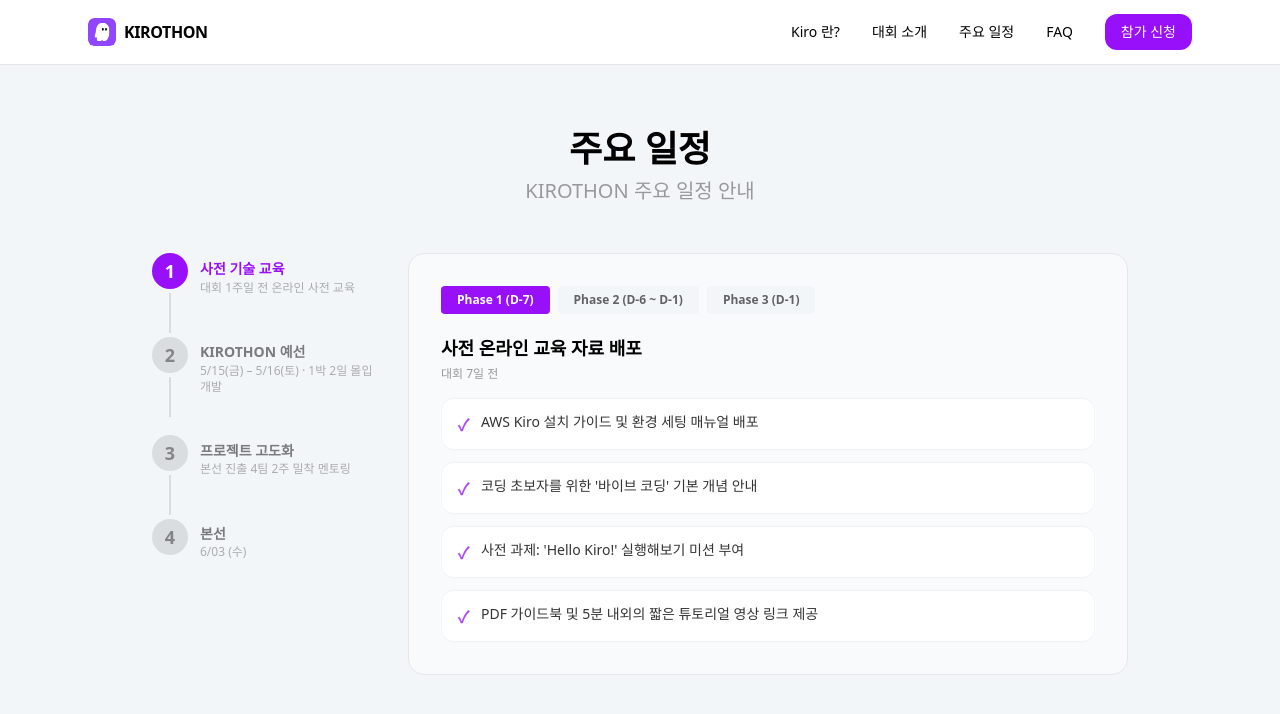
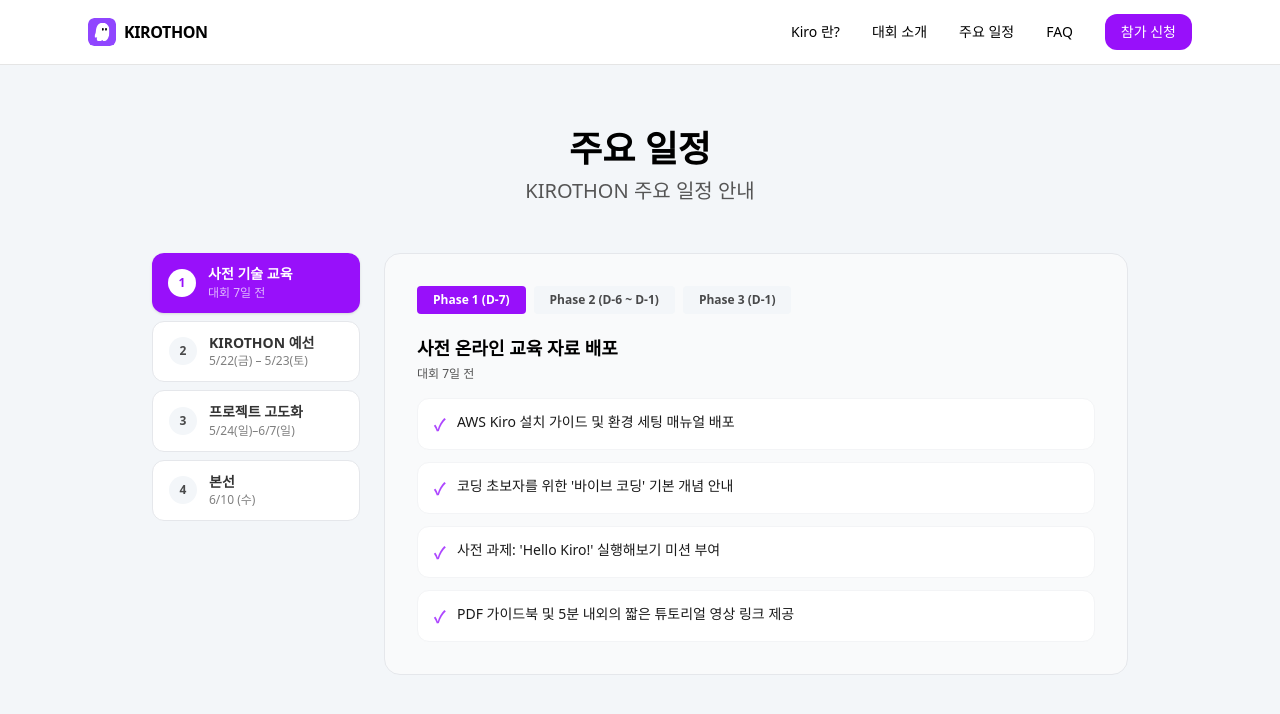
Before and after one commit to pobiq/kiro_sample, a Next.js app: page /schedule in a window 1280 px wide. Shown: the top 714 px of the page. Built offline with nearby package versions, Linux system fonts and the light colour scheme.

Commit message:
1차 피드백 완료

```diff
--- a/app/(pages)/schedule/page.tsx
+++ b/app/(pages)/schedule/page.tsx
@@ -1,10 +1,10 @@
 "use client";
 
-import { useState } from "react";
+import React, { useState } from "react";
 import Header from "../../components/Header";
 
 type TimelineItem = { time: string; session: string; desc: string };
-type BulletItem = { icon: string; session: string; desc: string };
+type BulletItem = { icon: React.ReactNode; session: string; desc: string };
 type PhaseItem = { badge: string; title: string; sub: string; items: string[] };
 type Section =
   | { type: "phases"; num: string; badge: string; title: string; sub: string; phases: PhaseItem[] }
@@ -16,7 +16,7 @@
   {
     type: "phases",
     num: "1",
-    badge: "사전교육",
+    badge: "대회 7일 전",
     title: "사전 기술 교육",
     sub: "대회 1주일 전 온라인 사전 교육",
     phases: [
@@ -58,14 +58,14 @@
   {
     type: "timeline",
     num: "2",
-    badge: "예선",
+    badge: "5/22(금) – 5/23(토)",
     title: "KIROTHON 예선",
-    sub: "5/15(금) – 5/16(토) · 1박 2일 몰입 개발",
+    sub: "5/22(금) – 5/23(토) · 1박 2일 몰입 개발",
     days: [
       {
         badge: "DAY 1",
         title: "예선 1일차",
-        sub: "5/15 (금) · 기획 및 AI 협업 개발",
+        sub: "5/22 (금) · 기획 및 AI 협업 개발",
         items: [
           { time: "10:00–10:30", session: "Check-in & Setup", desc: "참가자 등록 및 AWS Kiro IDE 설치/환경 세팅 확인" },
           { time: "10:30–12:30", session: "KIRO Master Class", desc: "[특강] KIRO로 30분 만에 MVP 뽑아내기 실습" },
@@ -78,7 +78,7 @@
       {
         badge: "DAY 2",
         title: "예선 2일차",
-        sub: "5/16 (토) · 자동화 배포 및 Kiro Demo Show",
+        sub: "5/23 (토) · 자동화 배포 및 Kiro Demo Show",
         items: [
           { time: "09:00–13:00", session: "Debugging & Deployment", desc: "KIRO Hooks 자동 테스트 및 오류 수정, 최종 배포" },
           { time: "13:00–16:00", session: "발표 준비 (중식 포함)", desc: "최종 시연 점검 및 데모 피치 자료 준비" },
@@ -91,21 +91,42 @@
   {
     type: "bullet",
     num: "3",
-    badge: "5/17–31",
+    badge: "5/24(일)–6/7(일)",
     title: "프로젝트 고도화",
-    sub: "본선 진출 4팀 2주 밀착 멘토링",
+    sub: "5/24(일) - 6/7(일)",
     items: [
-      { icon: "🤖", session: "AI 활용 비법 전수", desc: "AI에게 더 정확한 답변을 끌어내는 방법을 프롬프트 엔지니어가 원격 지도" },
-      { icon: "🎨", session: "서비스 퀄리티 향상", desc: "부족했던 화면(UI)을 다듬고 핵심 기능 추가 구현" },
-      { icon: "📄", session: "실전 스펙 완성", desc: "이력서(포트폴리오)에 바로 쓸 수 있는 완벽한 서비스로 발전" },
+      {
+        icon: (
+          <svg xmlns="http://www.w3.org/2000/svg" width="20" height="20" viewBox="0 0 24 24" fill="none" stroke="#a855f7" strokeWidth="1.8" strokeLinecap="round" strokeLinejoin="round">
+            <rect x="3" y="3" width="18" height="18" rx="2"/><path d="M9 9h6M9 12h6M9 15h4"/>
+          </svg>
+        ),
+        session: "AI 활용 비법 전수", desc: "AI에게 더 정확한 답변을 끌어내는 방법을 프롬프트 엔지니어가 원격 지도"
+      },
+      {
+        icon: (
+          <svg xmlns="http://www.w3.org/2000/svg" width="20" height="20" viewBox="0 0 24 24" fill="none" stroke="#a855f7" strokeWidth="1.8" strokeLinecap="round" strokeLinejoin="round">
+            <circle cx="12" cy="12" r="10"/><path d="M8 14s1.5 2 4 2 4-2 4-2"/><line x1="9" y1="9" x2="9.01" y2="9"/><line x1="15" y1="9" x2="15.01" y2="9"/>
+          </svg>
+        ),
+        session: "서비스 퀄리티 향상", desc: "부족했던 화면(UI)을 다듬고 핵심 기능 추가 구현"
+      },
+      {
+        icon: (
+          <svg xmlns="http://www.w3.org/2000/svg" width="20" height="20" viewBox="0 0 24 24" fill="none" stroke="#a855f7" strokeWidth="1.8" strokeLinecap="round" strokeLinejoin="round">
+            <path d="M14 2H6a2 2 0 0 0-2 2v16a2 2 0 0 0 2 2h12a2 2 0 0 0 2-2V8z"/><polyline points="14 2 14 8 20 8"/><line x1="16" y1="13" x2="8" y2="13"/><line x1="16" y1="17" x2="8" y2="17"/>
+          </svg>
+        ),
+        session: "실전 스펙 완성", desc: "이력서(포트폴리오)에 바로 쓸 수 있는 완벽한 서비스로 발전"
+      },
     ],
   },
   {
     type: "timeline-single",
     num: "4",
-    badge: "본선",
+    badge: "6/10 (수)",
     title: "본선",
-    sub: "6/03 (수)",
+    sub: "6/10 (수)",
     items: [
       { time: "13:30–14:00", session: "행사장 집결", desc: "본선 발표 자료/화면 최종 점검" },
       { time: "14:00–15:00", session: "팀별 최종 발표", desc: "10분 발표 + 5분 심사위원 질문" },
@@ -134,39 +155,35 @@
 
       <div className="max-w-5xl mx-auto px-6 py-16">
         <h1 className="flex justify-center text-4xl font-extrabold text-black mb-2">주요 일정</h1>
-        <p className="flex justify-center text-[#999] text-xl mb-12">KIROTHON 주요 일정 안내</p>
+        <p className="flex justify-center text-[#555] text-xl mb-12">KIROTHON 주요 일정 안내</p>
 
-        <div className="flex gap-8 items-start">
+        <div className="flex gap-6 items-start">
           {/* 왼쪽: 일정 목록 */}
-          <div className="flex flex-col gap-0 w-56 shrink-0">
+          <div className="flex flex-col gap-2 w-52 shrink-0">
             {sections.map((s, i) => (
-              <div key={s.title} className="flex gap-3">
-                <div className="flex flex-col items-center">
               <button
+                key={s.title}
                 onClick={() => { setSelected(i); setSelectedPhase(0); setSelectedDay(0); }}
-                    className={`w-9 h-9 rounded-full text-lg font-extrabold shrink-0 flex items-center justify-center leading-none transition-colors ${
+                className={`flex items-center gap-3 w-full text-left px-4 py-3 rounded-xl transition-all duration-150 ${
                   selected === i
-                        ? "bg-purple-600 text-white"
-                        : "bg-black/10 text-black/40 hover:bg-black/15"
+                    ? "bg-purple-600 shadow-sm"
+                    : "bg-white border border-gray-200 hover:border-purple-300 hover:bg-purple-50"
                 }`}
               >
+                <span className={`w-7 h-7 rounded-full flex items-center justify-center text-xs font-extrabold shrink-0 ${
+                  selected === i
+                    ? "bg-white text-purple-600"
+                    : "bg-[#F3F6F9] text-black/70"
+                }`}>
                   {s.num}
-                  </button>
-                  {i < sections.length - 1 && (
-                    <div className="w-0.5 h-10 bg-black/10 my-1" />
-                  )}
-                </div>
-
-                <button
-                  onClick={() => { setSelected(i); setSelectedPhase(0); setSelectedDay(0); }}
-                  className="text-left pt-1.5 pb-10"
-                >
-                  <p className={`font-bold text-sm leading-tight transition-colors ${selected === i ? "text-purple-600" : "text-black/50 hover:text-black/80"}`}>
+                </span>
+                <div>
+                  <p className={`font-bold text-sm leading-tight ${selected === i ? "text-white" : "text-black/80"}`}>
                     {s.title}
                   </p>
-                  <p className="text-xs text-black/30 mt-0.5">{s.sub}</p>
+                  <p className={`text-xs mt-0.5 ${selected === i ? "text-white/70" : "text-black/50"}`}>{s.badge}</p>
+                </div>
               </button>
-              </div>
             ))}
           </div>
 
@@ -183,7 +200,7 @@
                       className={`px-4 py-1.5 rounded text-xs font-bold transition-colors ${
                         selectedPhase === i
                           ? "bg-purple-600 text-white"
-                          : "bg-[#F3F6F9] text-black/60 hover:bg-[#e4eaf0]"
+                          : "bg-[#F3F6F9] text-black/70 hover:bg-[#e4eaf0]"
                       }`}
                     >
                       {p.badge}
@@ -192,12 +209,12 @@
                 </div>
                 <div>
                   <h3 className="text-lg font-bold text-black mb-1">{section.phases[selectedPhase].title}</h3>
-                  <p className="text-xs text-[#999] mb-4">{section.phases[selectedPhase].sub}</p>
+                  <p className="text-xs text-[#555] mb-4">{section.phases[selectedPhase].sub}</p>
                   <div className="space-y-3">
                     {section.phases[selectedPhase].items.map((item, i) => (
                       <div key={i} className="flex gap-3 items-start bg-white rounded-xl px-4 py-3 border border-gray-100">
                         <span className="text-purple-500 font-bold shrink-0 mt-0.5">✓</span>
-                        <p className="text-sm text-black/80 leading-relaxed">{item}</p>
+                        <p className="text-sm text-black/90 leading-relaxed">{item}</p>
                       </div>
                     ))}
                   </div>
@@ -216,7 +233,7 @@
                       className={`px-4 py-1.5 rounded text-xs font-bold transition-colors ${
                         selectedDay === i
                           ? "bg-purple-600 text-white"
-                          : "bg-[#F3F6F9] text-black/60 hover:bg-[#e4eaf0]"
+                          : "bg-[#F3F6F9] text-black/70 hover:bg-[#e4eaf0]"
                       }`}
                     >
                       {d.badge}
@@ -225,7 +242,7 @@
                 </div>
                 <div>
                   <h3 className="text-lg font-bold text-black mb-1">{section.days[selectedDay].title}</h3>
-                  <p className="text-xs text-[#999] mb-4">{section.days[selectedDay].sub}</p>
+                  <p className="text-xs text-[#555] mb-4">{section.days[selectedDay].sub}</p>
                   <div className="space-y-3">
                     {section.days[selectedDay].items.map((item, i) => (
                       <div key={i} className="flex gap-4 items-start bg-white rounded-xl px-4 py-3 border border-gray-100">
@@ -234,7 +251,7 @@
                         </span>
                         <div>
                           <span className="text-sm font-semibold text-black">{item.session}</span>
-                          <p className="text-sm text-[#999] leading-relaxed mt-0.5">{item.desc}</p>
+                          <p className="text-sm text-[#555] leading-relaxed mt-0.5">{item.desc}</p>
                         </div>
                       </div>
                     ))}
@@ -245,21 +262,32 @@
 
             {/* 불릿 타입 */}
             {section.type === "bullet" && (
+              <div>
+                <div className="mb-5">
+                  <h2 className="text-2xl font-extrabold text-black mb-1">{section.title}</h2>
+                  <p className="text-sm text-[#555]">{section.sub}</p>
+                </div>
                 <div className="space-y-3">
                   {(section.items as BulletItem[]).map((item, i) => (
                     <div key={i} className="flex gap-4 items-start bg-white rounded-xl px-4 py-3 border border-gray-100">
                       <span className="text-xl shrink-0">{item.icon}</span>
                       <div>
                         <span className="text-sm font-semibold text-black">{item.session}</span>
-                      <p className="text-sm text-[#999] leading-relaxed mt-0.5">{item.desc}</p>
+                        <p className="text-sm text-[#555] leading-relaxed mt-0.5">{item.desc}</p>
                       </div>
                     </div>
                   ))}
+                </div>
               </div>
             )}
 
             {/* 본선 타임라인 */}
             {section.type === "timeline-single" && (
+              <div>
+                <div className="mb-5">
+                  <h2 className="text-2xl font-extrabold text-black mb-1">{section.title}</h2>
+                  <p className="text-sm text-[#555]">{section.sub}</p>
+                </div>
                 <div className="space-y-3">
                   {(section.items as TimelineItem[]).map((item, i) => (
                     <div key={i} className="flex gap-4 items-start bg-white rounded-xl px-4 py-3 border border-gray-100">
@@ -268,20 +296,21 @@
                       </span>
                       <div>
                         <span className="text-sm font-semibold text-black">{item.session}</span>
-                      <p className="text-sm text-[#999] leading-relaxed mt-0.5">{item.desc}</p>
+                        <p className="text-sm text-[#555] leading-relaxed mt-0.5">{item.desc}</p>
                       </div>
                     </div>
                   ))}
+                </div>
                 <div className="mt-8">
                   <p className="text-black font-bold text-sm mb-3">심사기준</p>
                   <div className="grid grid-cols-2 gap-3">
                     {judgingCards.map((card) => (
                       <div key={card.title} className={`rounded-xl p-4 border-l-4 ${card.borderColor} ${card.bgColor}`}>
                         <div className="flex items-center gap-2 mb-1">
-                          <span className={`text-lg font-extrabold `}>{card.pct}</span>
-                          <span className={`text-sm font-bold `}>{card.title}</span>
+                          <span className="text-lg font-extrabold">{card.pct}</span>
+                          <span className="text-sm font-bold">{card.title}</span>
                         </div>
-                        <p className={`text-xs leading-relaxed text-[#999]`}>{card.desc}</p>
+                        <p className="text-xs leading-relaxed text-[#555]">{card.desc}</p>
                       </div>
                     ))}
                   </div>
--- a/app/components/Award.tsx
+++ b/app/components/Award.tsx
@@ -7,11 +7,11 @@
 
 export default function Award() {
   return (
-    <section id="prizes" className="bg-white text-black py-24">
-      <div className="max-w-4xl mx-auto px-6 text-center">
+    <section id="prizes" className="bg-white text-black py-20">
+      <div className="max-w-5xl mx-auto px-6 text-center">
         <p className="text-4xl font-bold text-black mb-3">총 상금 260만원</p>
         <p className="text-black text-xl mb-2">대회 종료 후 본선 진출 4팀 상금 지급</p>
-        <p className="text-[#999] text-xl mb-14">대상 + 최우수상 최종 2팀 — 일본 도쿄 글로벌 IT 견학 (3박 4일) 전액 지원</p>
+        <p className="text-[#777A83] text-xl mb-12">대상 + 최우수상 최종 2팀 — 일본 도쿄 글로벌 IT 견학 (3박 4일) 전액 지원</p>
 
         <div className="grid grid-cols-2 md:grid-cols-4 gap-5">
           {prizes.map((prize) => (
--- a/app/components/FAQ.tsx
+++ b/app/components/FAQ.tsx
@@ -21,7 +21,7 @@
 
   return (
     <section id="faq" className="bg-white py-20">
-      <div className="max-w-3xl mx-auto px-6">
+      <div className="max-w-5xl mx-auto px-6">
         <h2 className="text-4xl font-bold text-center mb-12 text-black">FAQ</h2>
 
         <div className="space-y-4">
--- a/app/components/Footer.tsx
+++ b/app/components/Footer.tsx
@@ -1,6 +1,6 @@
 export default function Footer() {
   return (
-    <footer className="bg-[#0a0a10] text-[#999] py-8 text-center text-sm border-t border-white/5">
+    <footer className="bg-[#0a0a10] text-[#777A83] py-8 text-center text-sm border-t border-white/5">
       <p className="mb-1">원주 대학 연합 AI·클라우드 경진대회, 주관: 원주 미래산업진흥원.</p>
       <p>@ 2026 KIROTHON All rights reserved.</p>
     </footer>
--- a/app/components/Hero.tsx
+++ b/app/components/Hero.tsx
@@ -11,7 +11,7 @@
             AI·클라우드 경진대회
           </span>
         </h1>
-        <p className="text-[#999] text-lg md:text-xl mb-10 max-w-xl mx-auto leading-relaxed">
+        <p className="text-[#777A83] text-lg md:text-xl mb-10 max-w-xl mx-auto leading-relaxed">
           어려운 코딩 없이, 대화하듯 아이디어를 실현하는<br />
           <span className="text-purple-300 font-medium">AWS Kiro 기반 &apos;AI 자동 개발&apos; 해커톤</span>
         </p>
--- a/app/components/Overview.tsx
+++ b/app/components/Overview.tsx
@@ -10,19 +10,19 @@
 export default function Overview() {
   return (
     <section id="overview" className="bg-white py-20 border-b border-gray-100">
-      <div className="max-w-4xl mx-auto px-6">
+      <div className="max-w-5xl mx-auto px-6">
 
         {/* 섹션 헤더 */}
         <div className="text-center mb-12">
           <h2 className="text-4xl font-bold text-black mb-3">대회 개요</h2>
-          <p className="text-[#999] text-lg">
+          <p className="text-[#777A83] text-lg">
             AI와 함께 아이디어를 현실로 — 원주 대학 연합이 함께하는 해커톤
           </p>
         </div>
 
         {/* 대회 정보 테이블 */}
         <div className="rounded-xl border border-[#D7D7D7] overflow-hidden">
-          {infoRows.map((row, i) => (
+          {infoRows.map((row) => (
             <div
               key={row.label}
               className={`flex items-center gap-0 `}
--- a/app/components/ScrollToTop.tsx
+++ b/app/components/ScrollToTop.tsx
@@ -16,10 +16,12 @@
   return (
     <button
       onClick={() => window.scrollTo({ top: 0, behavior: "smooth" })}
-      className="fixed bottom-6 right-6 z-50 w-11 h-11 flex items-center justify-center rounded-full bg-purple-900 text-white shadow-sm hover:shadow-md hover:-translate-y-1 transition-all duration-200"
+      className="fixed bottom-6 right-6 z-50 w-12 h-12 flex items-center justify-center rounded-full bg-purple-600 text-white shadow-md hover:shadow-lg hover:-translate-y-1 transition-all duration-200"
       aria-label="맨 위로"
     >
-      ↑
+      <svg xmlns="http://www.w3.org/2000/svg" width="22" height="22" viewBox="0 0 24 24" fill="none" stroke="currentColor" strokeWidth="3" strokeLinecap="round" strokeLinejoin="round">
+        <polyline points="18 15 12 9 6 15" />
+      </svg>
     </button>
   );
 }
```
Also changed, not shown: app/components/Introduce.tsx (+5 -5 lines), app/components/KiroIntro.tsx (+4 -5 lines). Lines whose indentation alone changed are shown as unchanged.
